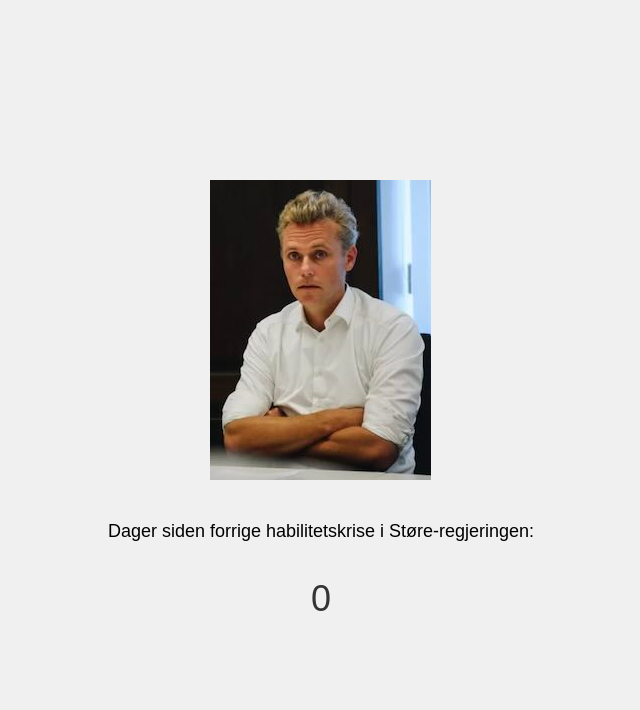
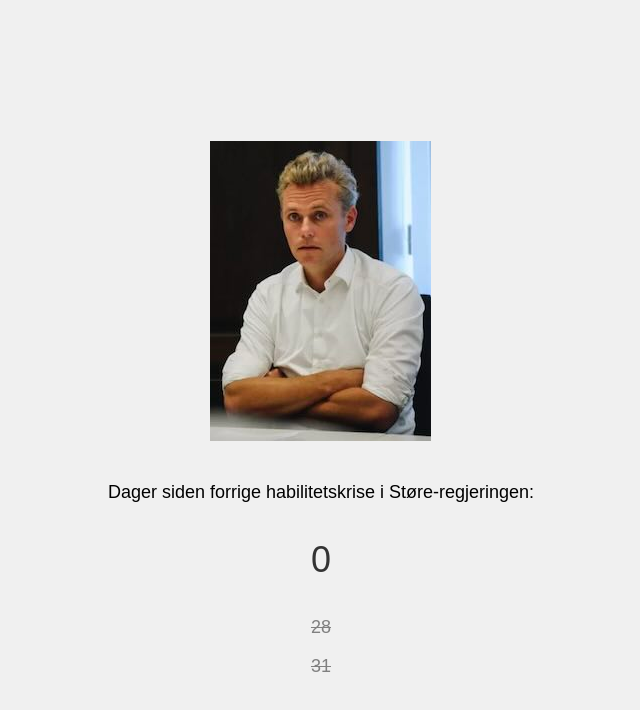
Before and after one commit to kvasbo/inhabil.no, a plain HTML site: page index.html in a window 1280 px wide. Shown: the whole page, without its empty margins (319-959 px from the left). Drawn offline with Linux system fonts and the light colour scheme.

Commit message:
More dates

```diff
--- a/index.html
+++ b/index.html
@@ -9,6 +9,8 @@
       <p><img src='borten.jpg' alt="Buhu" height="300" style="margin: 1em;"></p>
       <p>Dager siden forrige habilitetskrise i St&oslash;re-regjeringen:</p>
       <p id="days-count"></p>
+      <p class='old' id="days-count-tretteberg"></p>
+      <p class='old' id="days-count-brenna"></p>
     </div>
     <script src="script.js"></script>
   </body>
--- a/script.js
+++ b/script.js
@@ -1,16 +1,21 @@
 window.onload = function() {
-  var startDate = new Date("2023-07-21T10:00:00Z"); // the date when this script starts running
-  var nowDate = new Date(); // the current date
-
-  // calculate the difference in days
-  var diffInDays = Math.floor((nowDate - startDate) / (1000 * 60 * 60 * 24));
-
-  document.getElementById('days-count').textContent = diffInDays;
+  updateDates();
 
   // update the count every day
   setInterval(function() {
-    nowDate = new Date();
-    diffInDays = Math.floor((nowDate - startDate) / (1000 * 60 * 60 * 24));
-    document.getElementById('days-count').textContent = diffInDays;
+   updateDates();
   }, 24 * 60 * 60 * 1000); // run every 24 hours
 }
+
+function updateDates() {
+  nowDate = new Date();
+  var moenDate = new Date("2023-07-21T00:00:00Z"); // the date when this script starts running
+  var brennaDate = new Date("2023-06-20T00:00:00Z"); // the date when this script starts running
+  var tretteDate = new Date("2023-06-23T00:00:00Z"); // the date when this script starts running
+  var diffInDaysMoen = Math.floor((nowDate - moenDate) / (1000 * 60 * 60 * 24));
+  var  diffInDaysBrenna = Math.floor((nowDate - brennaDate) / (1000 * 60 * 60 * 24));
+  var diffInDaysTrette = Math.floor((nowDate - tretteDate) / (1000 * 60 * 60 * 24));
+  document.getElementById('days-count').textContent = diffInDaysMoen;
+  document.getElementById('days-count-brenna').textContent = diffInDaysBrenna;
+  document.getElementById('days-count-tretteberg').textContent = diffInDaysTrette;
+}
--- a/styles.css
+++ b/styles.css
@@ -17,3 +17,8 @@ body {
   font-size: 2em;
   color: #333;
 }
+
+.old {
+  text-decoration: line-through;
+  color: gray;
+}
```
